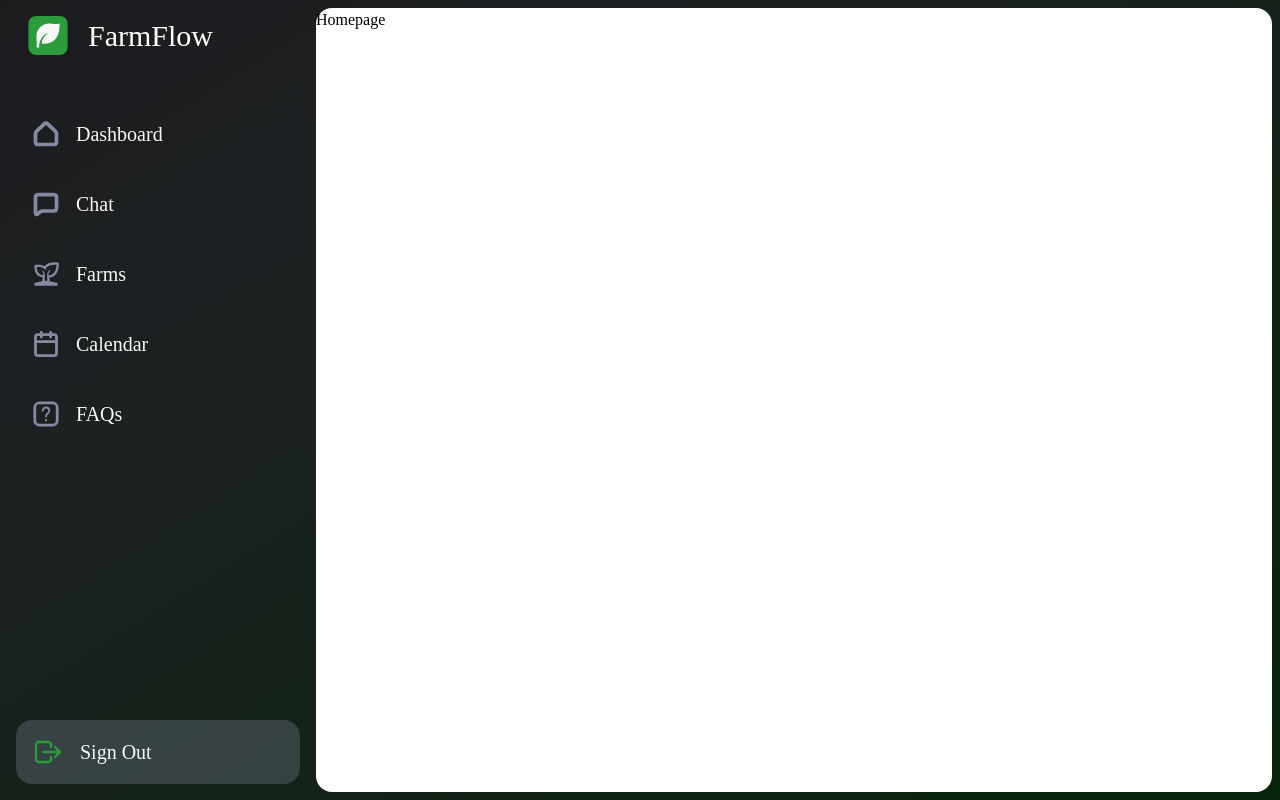
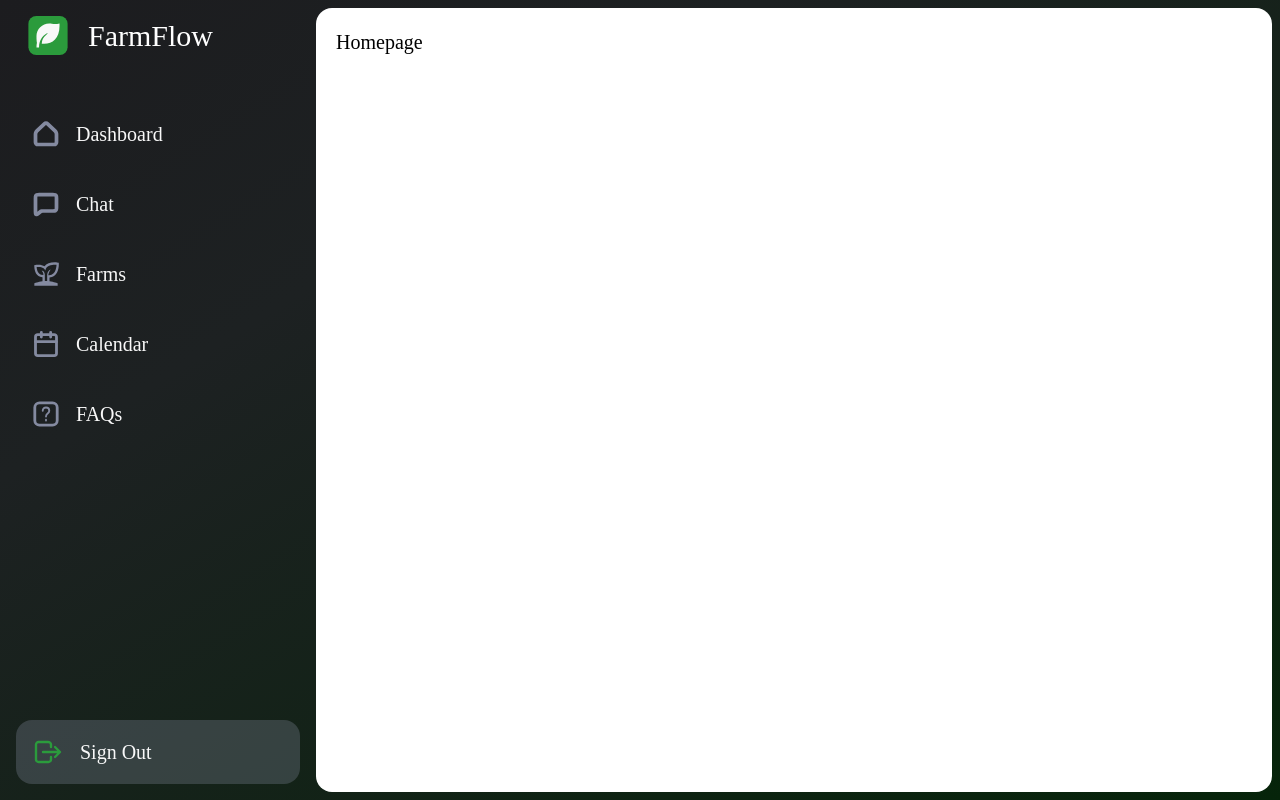
Before and after one commit to Arnie1x/farmflow, a Nuxt app: page / in a window 1280 px wide. Built offline with nearby package versions, Linux system fonts and the light colour scheme; no server answers.

Commit message:
feat(pages/index.vue): Added the Auth middleware

```diff
--- a/pages/index.vue
+++ b/pages/index.vue
@@ -1,9 +1,11 @@
 <template>
-  <h1>Homepage</h1>
+  <h1 class="p-5 text-xl">Homepage</h1>
 </template>
 
 <script lang="ts" setup>
-
+definePageMeta({
+  middleware: 'auth'
+})
 </script>
 
 <style></style>
```
